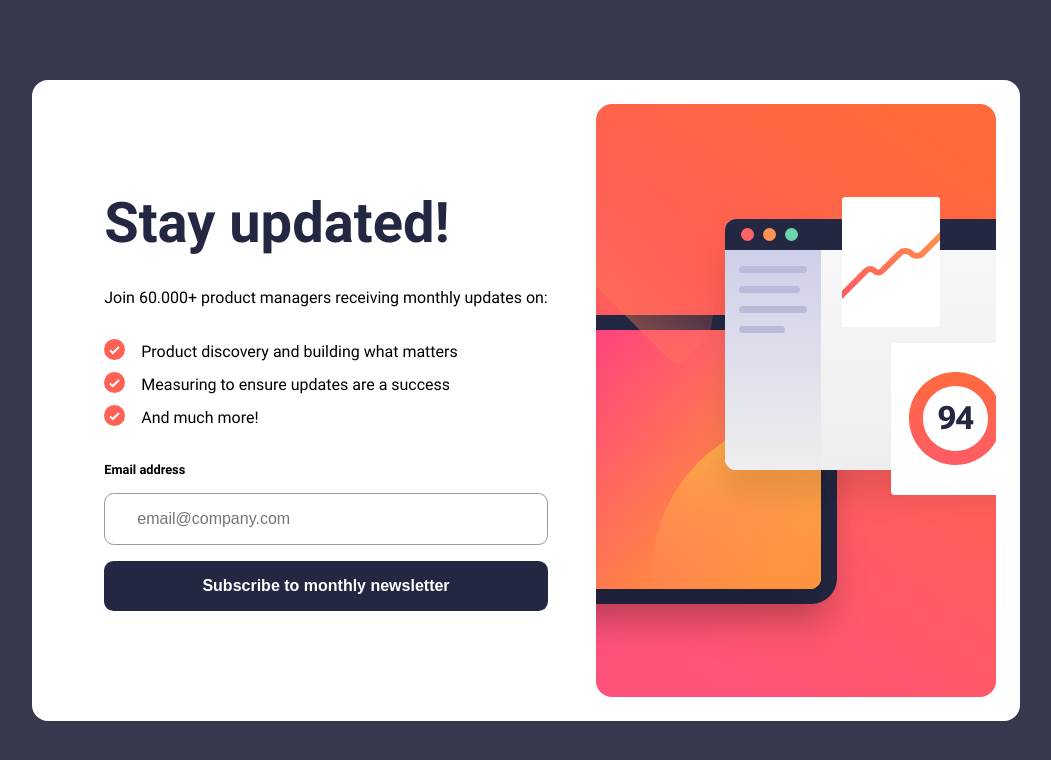
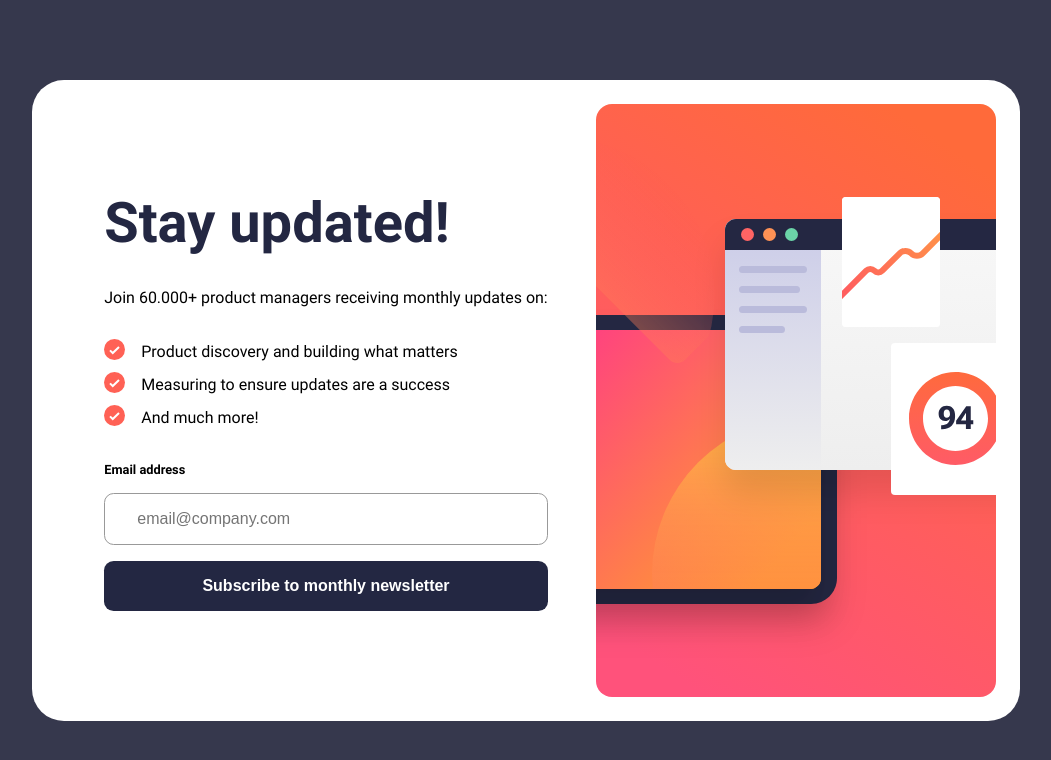
Before and after one commit to jgm011/newsletter-signup-form, a React (Vite) app: page / in a window 1280 px wide. Shown: the top 760 px of the page, without its empty margins (114-1165 px from the left). Built offline with nearby package versions, Linux system fonts and the light colour scheme.

Commit message:
Update main.scss

```diff
--- a/src/main.scss
+++ b/src/main.scss
@@ -25,7 +25,7 @@ body {
 .container {
   background-color: #fff;
   padding: 1.5rem;
-  border-radius: 1rem;
+  border-radius: 2rem;
 
   display: flex;
   flex-direction: row;
```
